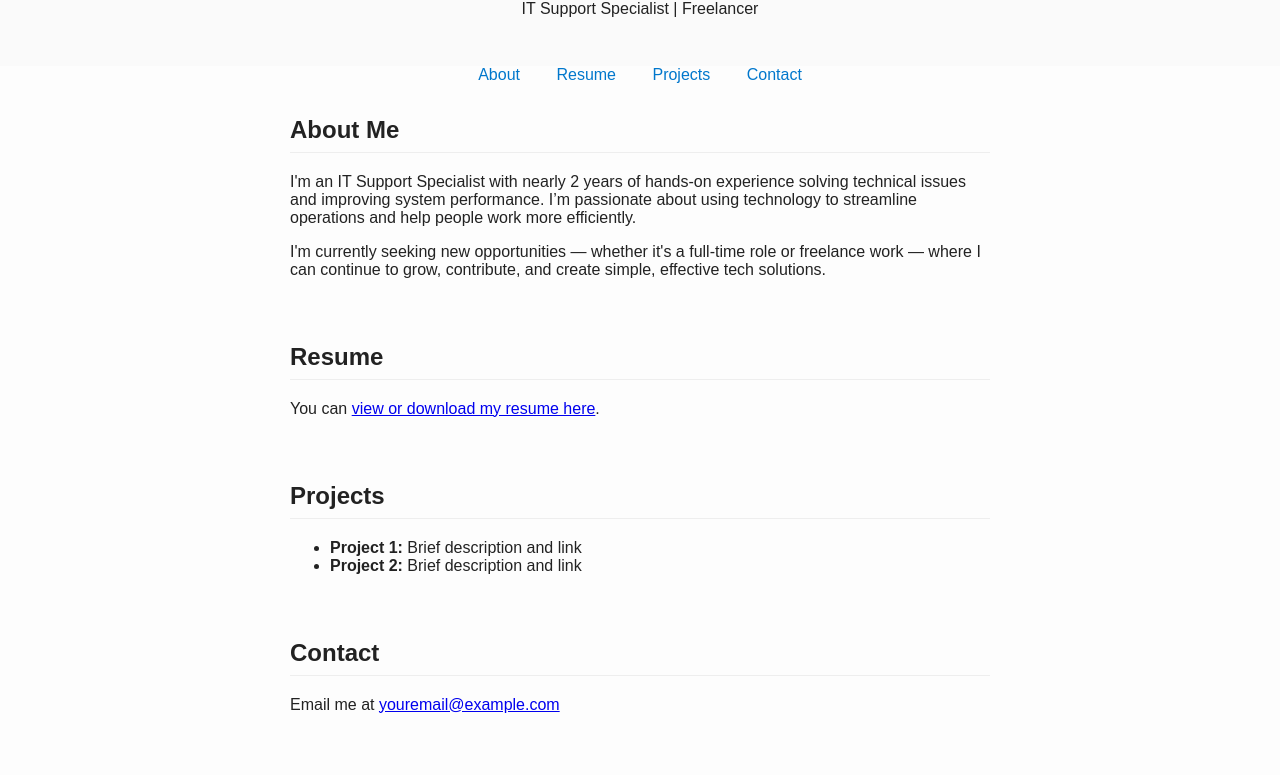
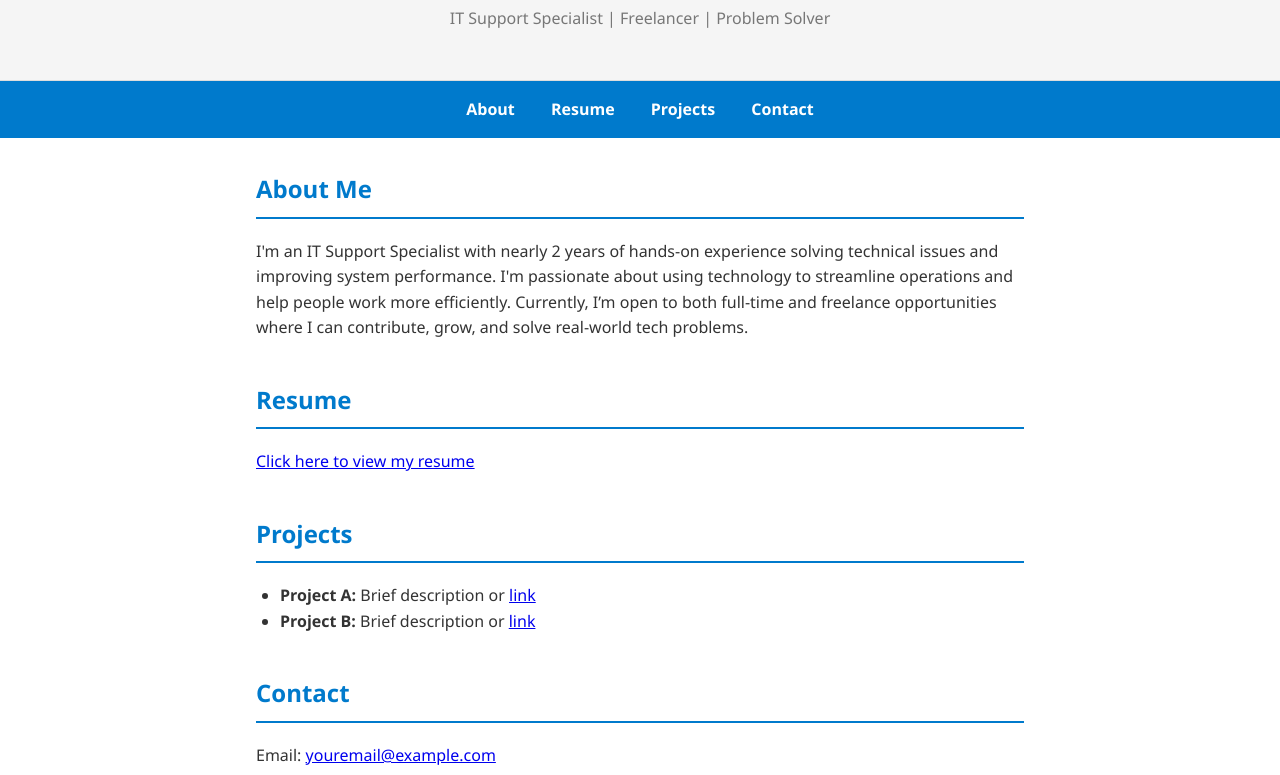
Before and after one commit to penggunard/maynard.github.io, a plain HTML site: page index.html in a window 1280 px wide. Shown: the part 85-860 px from the top of the page. Drawn offline with Linux system fonts and the light colour scheme.

Commit message:
Add files via upload

```diff
--- a/index.html
+++ b/index.html
@@ -1,56 +1,80 @@
+
 <!DOCTYPE html>
 <html lang="en">
 <head>
   <meta charset="UTF-8" />
-  <meta name="viewport" content="width=device-width, initial-scale=1.0" />
-  <title>Your Name - Portfolio</title>
+  <meta name="viewport" content="width=device-width, initial-scale=1.0"/>
+  <title>Your Name | IT Portfolio</title>
   <style>
+    * {
+      box-sizing: border-box;
+    }
     body {
-      font-family: sans-serif;
+      font-family: 'Segoe UI', Tahoma, Geneva, Verdana, sans-serif;
       margin: 0;
       padding: 0;
-      background: #fdfdfd;
-      color: #222;
+      background-color: #ffffff;
+      color: #333;
+      line-height: 1.6;
     }
     header {
+      background-color: #f5f5f5;
       padding: 2rem;
       text-align: center;
-      background: #fafafa;
+      border-bottom: 1px solid #ddd;
     }
     header h1 {
       margin: 0;
       font-size: 2rem;
     }
+    header p {
+      color: #777;
+      margin-top: 0.5rem;
+    }
     nav {
+      background-color: #007acc;
+      padding: 1rem;
       text-align: center;
-      margin-bottom: 2rem;
     }
     nav a {
+      color: #fff;
       margin: 0 1rem;
       text-decoration: none;
-      color: #0077cc;
+      font-weight: bold;
+    }
+    nav a:hover {
+      text-decoration: underline;
+    }
+    main {
+      max-width: 800px;
+      margin: 2rem auto;
+      padding: 0 1rem;
     }
     section {
-      max-width: 700px;
-      margin: 0 auto 4rem;
-      padding: 0 1rem;
+      margin-bottom: 2.5rem;
     }
     h2 {
-      border-bottom: 1px solid #eee;
+      color: #007acc;
+      border-bottom: 2px solid #007acc;
       padding-bottom: 0.5rem;
     }
     footer {
       text-align: center;
       padding: 2rem;
-      background: #fafafa;
       font-size: 0.9rem;
+      background-color: #f9f9f9;
+      color: #666;
+      border-top: 1px solid #ddd;
+    }
+    ul {
+      padding-left: 1.5rem;
     }
   </style>
 </head>
 <body>
   <header>
     <h1>Your Name</h1>
-    <p>IT Support Specialist | Freelancer</p>
+    <p>IT Support Specialist | Freelancer | Problem Solver</p>
   </header>
 
   <nav>
@@ -60,38 +84,35 @@
     <a href="#contact">Contact</a>
   </nav>
 
+  <main>
     <section id="about">
       <h2>About Me</h2>
       <p>
-      I'm an IT Support Specialist with nearly 2 years of hands-on experience solving
-      technical issues and improving system performance. I’m passionate about using
-      technology to streamline operations and help people work more efficiently.
-    </p>
-    <p>
-      I'm currently seeking new opportunities — whether it's a full-time role or freelance
-      work — where I can continue to grow, contribute, and create simple, effective tech solutions.
+        I'm an IT Support Specialist with nearly 2 years of hands-on experience solving technical issues and improving system performance.
+        I'm passionate about using technology to streamline operations and help people work more efficiently.
+        Currently, I’m open to both full-time and freelance opportunities where I can contribute, grow, and solve real-world tech problems.
       </p>
     </section>
 
     <section id="resume">
       <h2>Resume</h2>
-    <p>You can <a href="YOUR_RESUME_LINK" target="_blank">view or download my resume here</a>.</p>
+      <p><a href="https://drive.google.com/your-resume-link" target="_blank">Click here to view my resume</a></p>
     </section>
 
     <section id="projects">
       <h2>Projects</h2>
       <ul>
-      <li><strong>Project 1:</strong> Brief description and link</li>
-      <li><strong>Project 2:</strong> Brief description and link</li>
-      <!-- Add more as needed -->
+        <li><strong>Project A:</strong> Brief description or <a href="#">link</a></li>
+        <li><strong>Project B:</strong> Brief description or <a href="#">link</a></li>
       </ul>
     </section>
 
     <section id="contact">
       <h2>Contact</h2>
-    <p>Email me at <a href="mailto:youremail@example.com">youremail@example.com</a></p>
-    <!-- You can also add LinkedIn, GitHub, etc. -->
+      <p>Email: <a href="mailto:youremail@example.com">youremail@example.com</a></p>
+      <p>LinkedIn: <a href="https://linkedin.com/in/yourname" target="_blank">linkedin.com/in/yourname</a></p>
     </section>
+  </main>
 
   <footer>
     &copy; 2025 Your Name. All rights reserved.
```
Lines whose indentation alone changed are shown as unchanged.
